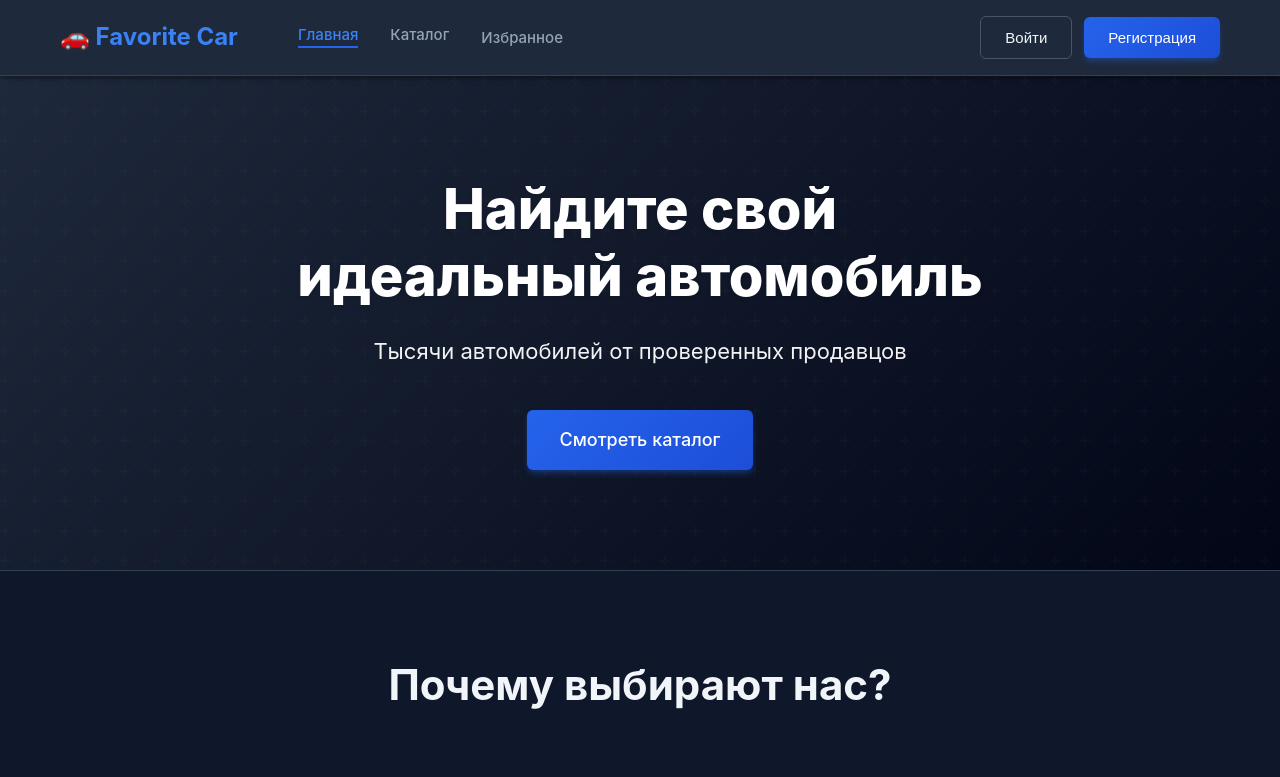
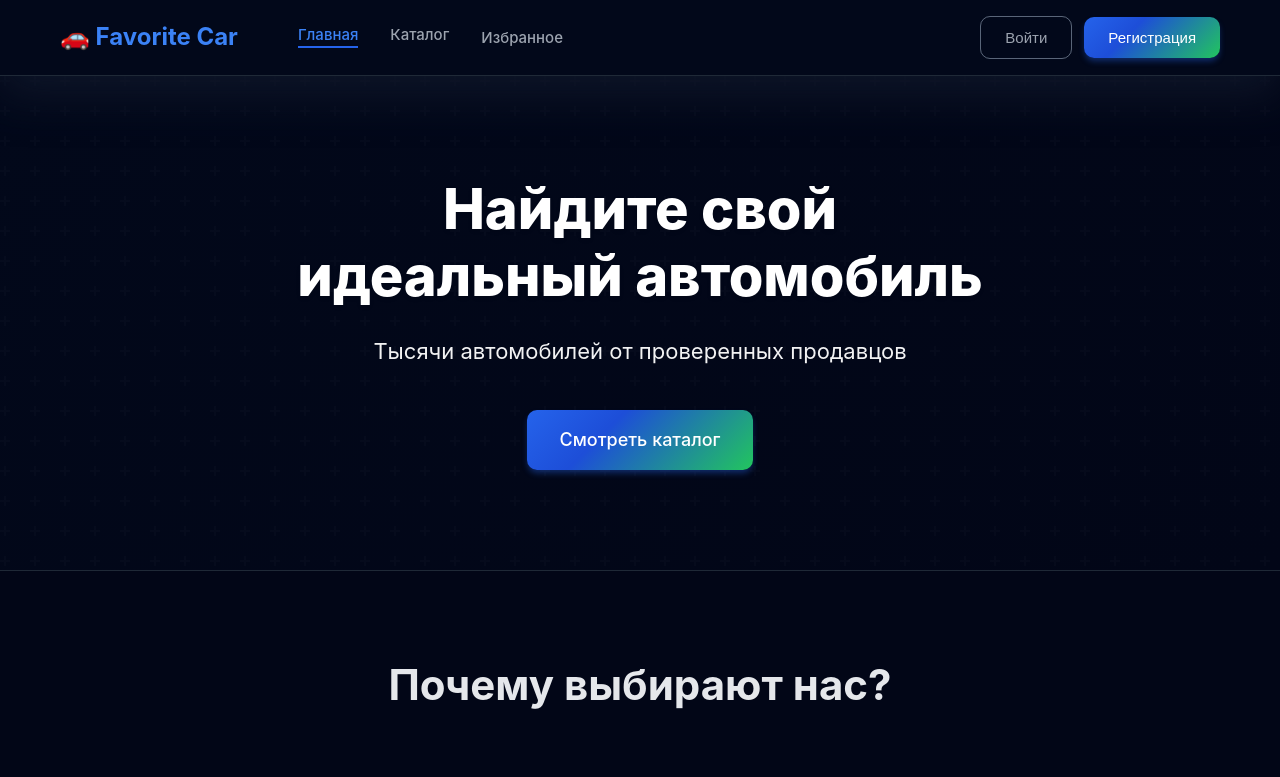
Before and after one commit to SerChertoff/Favorite-car, a Vue app: page / in a window 1280 px wide. Shown: the top 777 px of the page. Built offline with nearby package versions, Linux system fonts and the light colour scheme; no server answers.

Commit message:
improved styles

```diff
--- a/src/style.css
+++ b/src/style.css
@@ -5,31 +5,46 @@
 }
 
 :root {
+  /* Цвета в стиле современных авто‑сервисов */
   --primary-color: #2563eb;
   --primary-dark: #1d4ed8;
   --primary-light: #3b82f6;
-  --accent-color: #dc2626;
-  --accent-dark: #b91c1c;
+  --accent-color: #f97316; /* теплый акцент как подсветка приборки */
+  --accent-dark: #ea580c;
   --secondary-color: #8b5cf6;
-  --bg-dark: #0f172a;
+
+  --bg-dark: #020617;
   --bg-darker: #020617;
-  --bg-card: #1e293b;
-  --bg-card-hover: #334155;
-  --text-color: #f1f5f9;
-  --text-light: #94a3b8;
-  --text-muted: #64748b;
-  --border-color: #334155;
-  --border-light: #475569;
-  --shadow: 0 4px 6px -1px rgba(0, 0, 0, 0.3), 0 2px 4px -1px rgba(0, 0, 0, 0.2);
-  --shadow-hover: 0 10px 15px -3px rgba(0, 0, 0, 0.4),
-    0 4px 6px -2px rgba(0, 0, 0, 0.3);
-  --shadow-lg: 0 20px 25px -5px rgba(0, 0, 0, 0.5),
-    0 10px 10px -5px rgba(0, 0, 0, 0.3);
-  --border-radius: 8px;
-  --border-radius-sm: 6px;
-  --transition: all 0.2s cubic-bezier(0.4, 0, 0.2, 1);
-  --gradient-primary: linear-gradient(135deg, #2563eb 0%, #1d4ed8 100%);
-  --gradient-accent: linear-gradient(135deg, #dc2626 0%, #b91c1c 100%);
+  --bg-card: #02081a;
+  --bg-card-hover: #0b1220;
+
+  --text-color: #e5e7eb;
+  --text-light: #9ca3af;
+  --text-muted: #6b7280;
+
+  --border-color: #1f2937;
+  --border-light: #374151;
+
+  --shadow: 0 18px 45px rgba(15, 23, 42, 0.9);
+  --shadow-hover: 0 24px 70px rgba(15, 23, 42, 0.95);
+  --shadow-lg: 0 32px 80px rgba(15, 23, 42, 0.98);
+
+  --border-radius: 14px;
+  --border-radius-sm: 10px;
+  --transition: all 0.22s cubic-bezier(0.22, 0.61, 0.36, 1);
+
+  --gradient-primary: linear-gradient(
+    135deg,
+    #2563eb 0%,
+    #1d4ed8 35%,
+    #22c55e 100%
+  );
+  --gradient-accent: linear-gradient(
+    135deg,
+    #f97316 0%,
+    #ea580c 40%,
+    #dc2626 100%
+  );
 }
 
 body {
@@ -38,7 +53,17 @@ body {
     sans-serif;
   line-height: 1.6;
   color: var(--text-color);
-  background-color: var(--bg-dark);
+  background: radial-gradient(
+      circle at top left,
+      rgba(37, 99, 235, 0.18),
+      transparent 55%
+    ),
+    radial-gradient(
+      circle at bottom right,
+      rgba(248, 113, 113, 0.2),
+      transparent 60%
+    ),
+    var(--bg-dark);
   -webkit-font-smoothing: antialiased;
   -moz-osx-font-smoothing: grayscale;
 }
@@ -107,14 +132,14 @@ body {
 
 .btn-outline {
   background-color: transparent;
-  border: 1.5px solid var(--border-light);
-  color: var(--text-color);
+  border: 1.5px solid rgba(148, 163, 184, 0.6);
+  color: var(--text-light);
 }
 
 .btn-outline:hover {
-  background-color: var(--bg-card);
-  border-color: var(--primary-color);
-  color: var(--primary-light);
+  background: rgba(15, 23, 42, 0.9);
+  border-color: var(--primary-light);
+  color: var(--text-color);
 }
 
 .input {
@@ -145,7 +170,17 @@ body {
 }
 
 .card {
-  background: var(--bg-card);
+  background: radial-gradient(
+      circle at top left,
+      rgba(37, 99, 235, 0.12),
+      transparent 55%
+    ),
+    radial-gradient(
+      circle at bottom right,
+      rgba(248, 113, 113, 0.14),
+      transparent 60%
+    ),
+    var(--bg-card);
   border-radius: var(--border-radius);
   box-shadow: var(--shadow);
   padding: 24px;
@@ -155,9 +190,19 @@ body {
 
 .card:hover {
   box-shadow: var(--shadow-hover);
-  transform: translateY(-2px);
+  transform: translateY(-4px) scale(1.01);
   border-color: var(--border-light);
-  background: var(--bg-card-hover);
+  background: radial-gradient(
+      circle at top left,
+      rgba(37, 99, 235, 0.18),
+      transparent 55%
+    ),
+    radial-gradient(
+      circle at bottom right,
+      rgba(248, 113, 113, 0.2),
+      transparent 60%
+    ),
+    var(--bg-card-hover);
 }
 
 .loading {
@@ -167,22 +212,22 @@ body {
 }
 
 .error {
-  background: #fef2f2;
-  color: #dc2626;
+  background: rgba(248, 113, 113, 0.1);
+  color: #fecaca;
   padding: 14px 16px;
   border-radius: var(--border-radius-sm);
   margin: 20px 0;
-  border: 1px solid #fecaca;
+  border: 1px solid rgba(248, 113, 113, 0.5);
   font-size: 14px;
 }
 
 .success {
-  background: #f0fdf4;
-  color: #16a34a;
+  background: rgba(34, 197, 94, 0.08);
+  color: #bbf7d0;
   padding: 14px 16px;
   border-radius: var(--border-radius-sm);
   margin: 20px 0;
-  border: 1px solid #bbf7d0;
+  border: 1px solid rgba(34, 197, 94, 0.45);
   font-size: 14px;
 }
 
```
Also changed, not shown: src/components/AutoCard.vue (+11 -5 lines).
